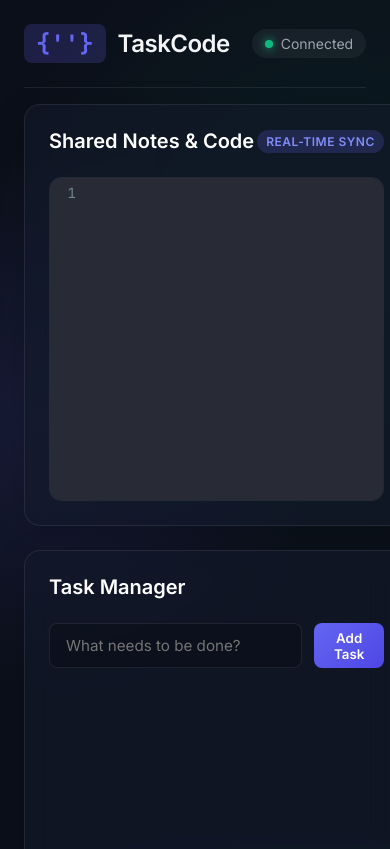
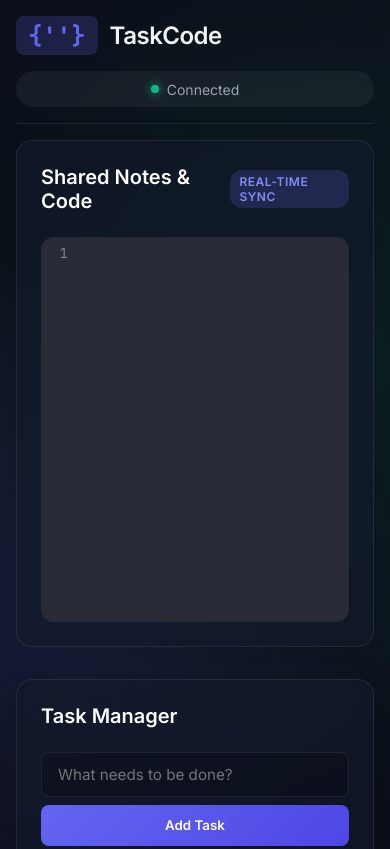
Before and after one commit to Tharun-Kumar-228/Final_Devops_project, a website: page public/index.html in a window 390 px wide. Shown: the top 849 px of the page. Drawn offline with nearby package versions, Linux system fonts and the light colour scheme; no server answers.

Commit message:
Responsive

```diff
--- a/public/style.css
+++ b/public/style.css
@@ -319,10 +319,54 @@ input[type="text"]:focus {
     }
 }
 
-/* Responsive */
+/* Responsive Layout */
 @media (max-width: 900px) {
+    .app-container {
+        height: auto;
+        min-height: 100vh;
+        padding: 0 1rem;
+    }
+
+    .app-header {
+        flex-direction: column;
+        align-items: flex-start;
+        gap: 1rem;
+        padding: 1rem 0;
+    }
+
+    .header-actions {
+        width: 100%;
+    }
+
+    .status-indicator {
+        justify-content: center;
+        padding: 0.6rem;
+        width: 100%;
+    }
+
     .main-layout {
-        grid-template-columns: 1fr;
-        grid-template-rows: 50vh 50vh;
+        display: flex;
+        flex-direction: column;
+        gap: 2rem;
+    }
+
+    .editor-section {
+        height: 60vh;
+        min-height: 400px;
+    }
+
+    .task-section {
+        min-height: 500px;
+        flex: 1;
+    }
+
+    .todo-input-container {
+        flex-direction: column;
+        gap: 0.5rem;
+    }
+
+    .btn-primary {
+        padding: 0.8rem;
+        width: 100%;
     }
 }
```
